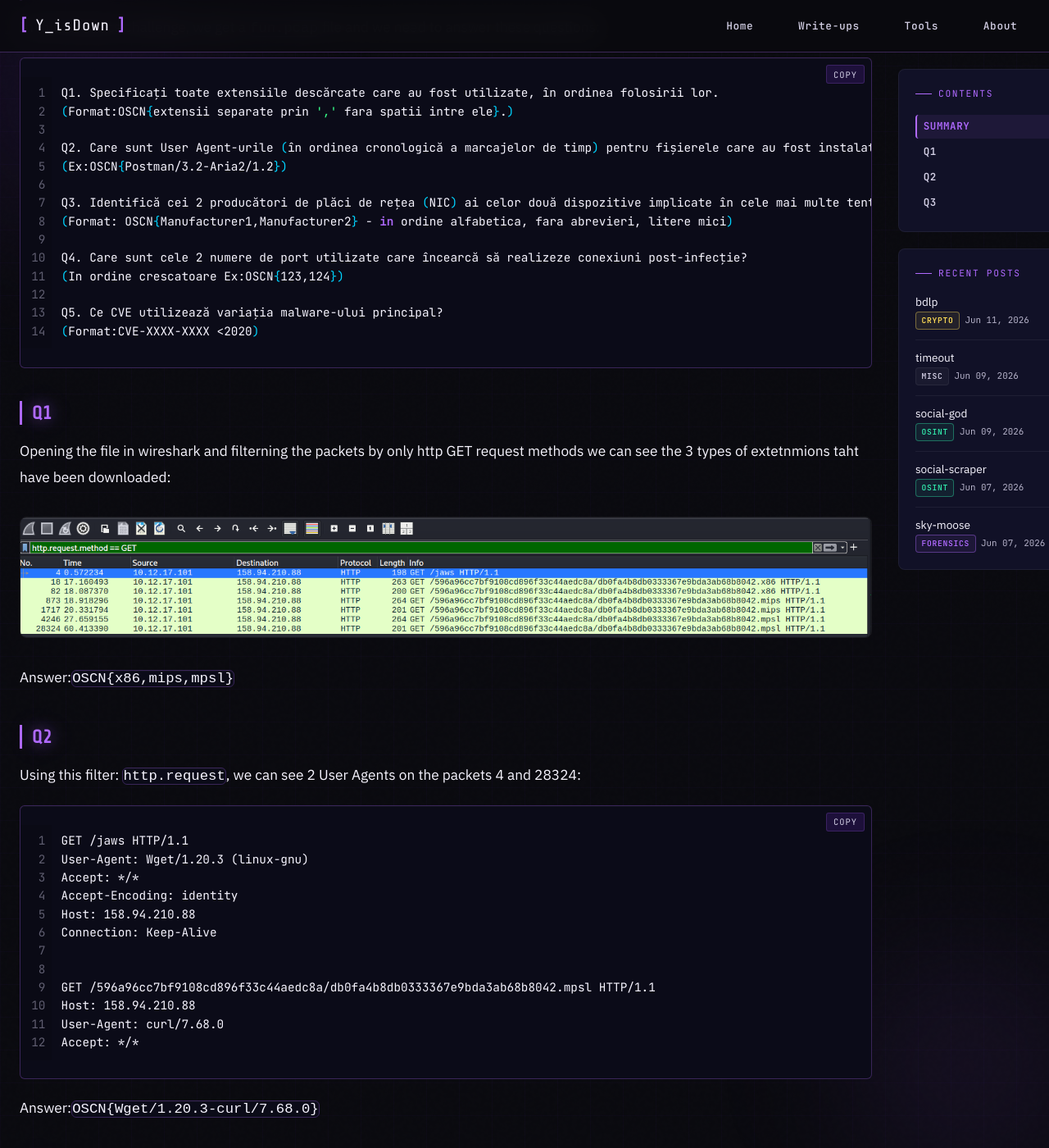
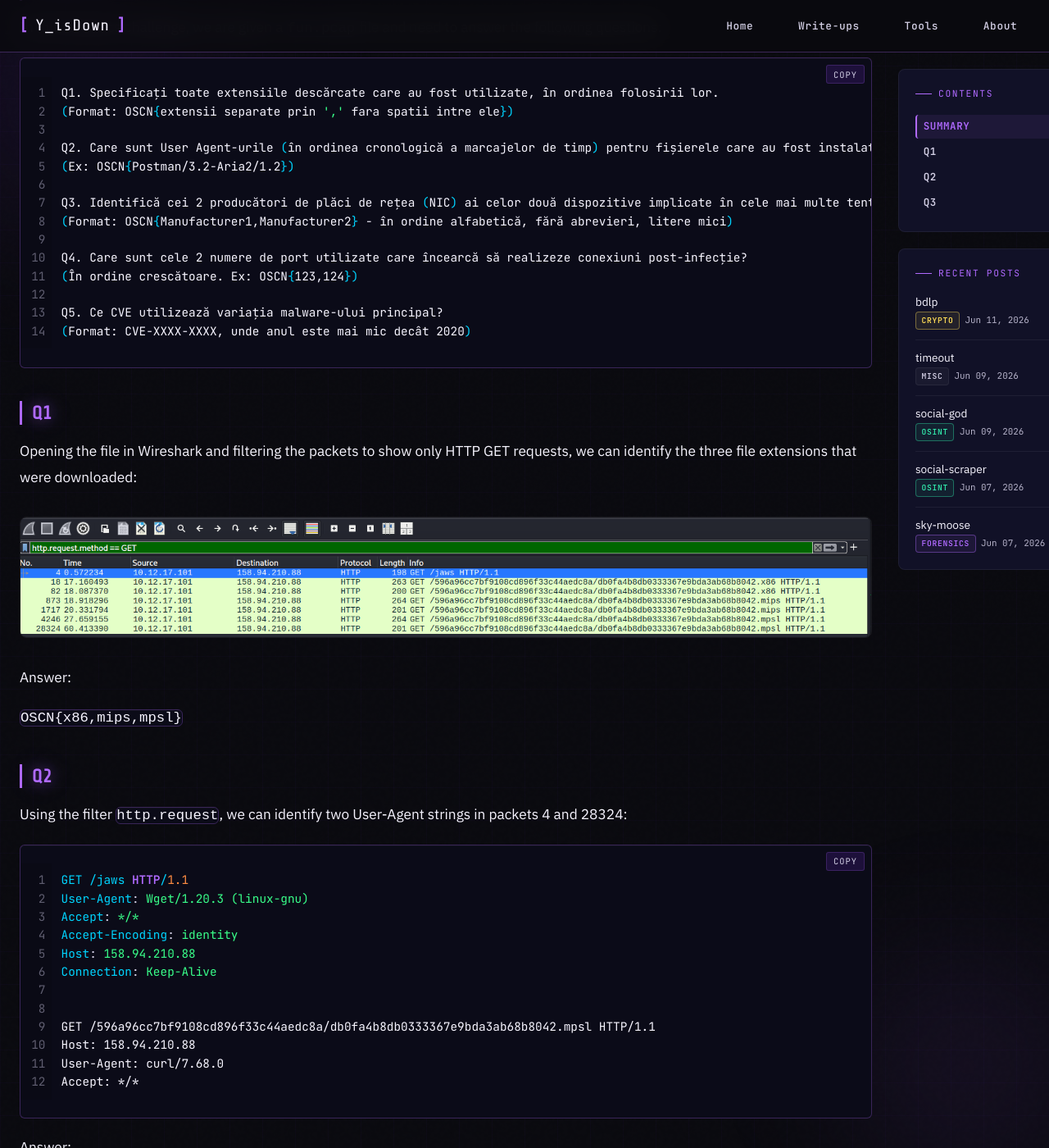
Before and after one commit to yisdown/yisdown.github.io, a Jekyll site: the page built from _posts/OSC2026_natioanala/2026-06-09-shigehira.md, in a window 1280 px wide and 1400 px high, scrolled down 514 px. Shown: the whole window at 82% size. Built offline with Jekyll 4.4.1, drawn with Linux system fonts in a browser that asks for light colours; some of the changed text lies outside the part shown.

Commit message:
Update v0.6

````diff
--- a/_posts/OSC2026_natioanala/2026-06-09-shigehira.md
+++ b/_posts/OSC2026_natioanala/2026-06-09-shigehira.md
@@ -11,36 +11,40 @@ excerpt: "HTTP traffic analysis to extract malware downloads, user agents, and n
 
 ## Summary
 
-In this forensics challenge, we get a `fun.pcap` file and we need to answer these questions:
+In this forensics challenge, we are given a `fun.pcap` file and need to answer the following questions:
 
 ```bash
 Q1. Specificați toate extensiile descărcate care au fost utilizate, în ordinea folosirii lor.
-(Format:OSCN{extensii separate prin ',' fara spatii intre ele}.)
+(Format: OSCN{extensii separate prin ',' fara spatii intre ele})
 
 Q2. Care sunt User Agent-urile (în ordinea cronologică a marcajelor de timp) pentru fișierele care au fost instalate de dropper-ul găsit în pcap?
-(Ex:OSCN{Postman/3.2-Aria2/1.2})
+(Ex: OSCN{Postman/3.2-Aria2/1.2})
 
 Q3. Identifică cei 2 producători de plăci de rețea (NIC) ai celor două dispozitive implicate în cele mai multe tentative de conexiune.
-(Format: OSCN{Manufacturer1,Manufacturer2} - in ordine alfabetica, fara abrevieri, litere mici)
+(Format: OSCN{Manufacturer1,Manufacturer2} - în ordine alfabetică, fără abrevieri, litere mici)
 
 Q4. Care sunt cele 2 numere de port utilizate care încearcă să realizeze conexiuni post-infecție?
-(In ordine crescatoare Ex:OSCN{123,124})
+(În ordine crescătoare. Ex: OSCN{123,124})
 
 Q5. Ce CVE utilizează variația malware-ului principal?
-(Format:CVE-XXXX-XXXX <2020)
+(Format: CVE-XXXX-XXXX, unde anul este mai mic decât 2020)
 ```
 
 ## Q1
 
- Opening the file in wireshark and filterning the packets by only http GET request methods we can see the 3 types of extetnmions taht have been downloaded:
- ![Git]({{ '/assets/img/osc26n/s_1.png' | relative_url }})
- Answer:`OSCN{x86,mips,mpsl}`
+Opening the file in Wireshark and filtering the packets to show only HTTP GET requests, we can identify the three file extensions that were downloaded:
+
+![Git]({{ '/assets/img/osc26n/s_1.png' | relative_url }})
+
+Answer:
+
+`OSCN{x86,mips,mpsl}`
 
 ## Q2
 
- Using this filter: `http.request`, we can see 2 User Agents on the packets 4 and 28324:
+Using the filter `http.request`, we can identify two User-Agent strings in packets 4 and 28324:
 
-```
+```http
 GET /jaws HTTP/1.1
 User-Agent: Wget/1.20.3 (linux-gnu)
 Accept: */*
@@ -55,13 +59,20 @@ User-Agent: curl/7.68.0
 Accept: */*
 ```
 
-Answer:`OSCN{Wget/1.20.3-curl/7.68.0}`
+Answer:
+
+`OSCN{Wget/1.20.3-curl/7.68.0}`
 
 ## Q3
 
-This part is very easy questions. We can use this filter `arp || eth.addr` or just look at the first 2 packages and see the names of the placi de retea manufactuirers:
+This question is fairly straightforward. We can use the filter `arp || eth.addr` or simply inspect the first two packets to identify the network interface card (NIC) manufacturers.
+
 ![Git]({{ '/assets/img/osc26n/s_h.png' | relative_url }})
+
 ![Git]({{ '/assets/img/osc26n/s_n.png' | relative_url }})
-This is the code name for `hewlett-packard` and `netgear`
 
-Answer: `OSCN{hewlett-packard,netgear}`
+These correspond to the manufacturers **Hewlett-Packard** and **Netgear**.
+
+Answer:
+
+`OSCN{hewlett-packard,netgear}`
````
